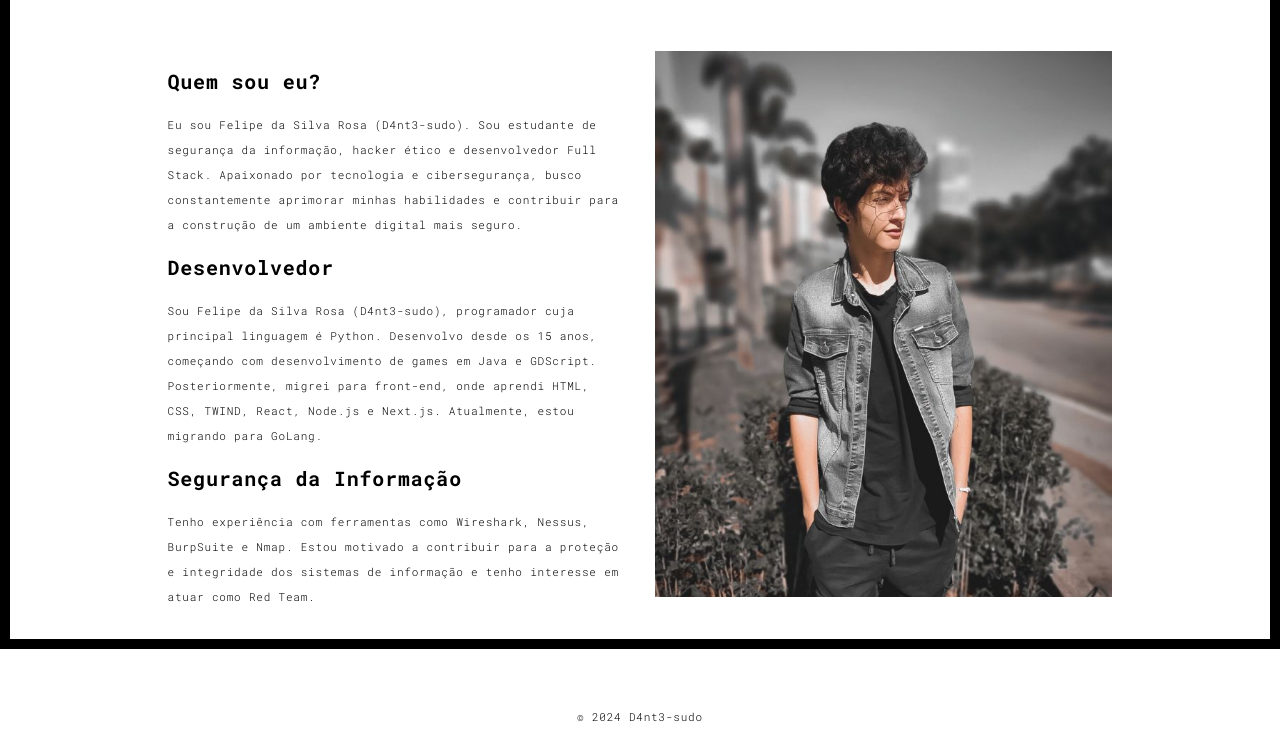
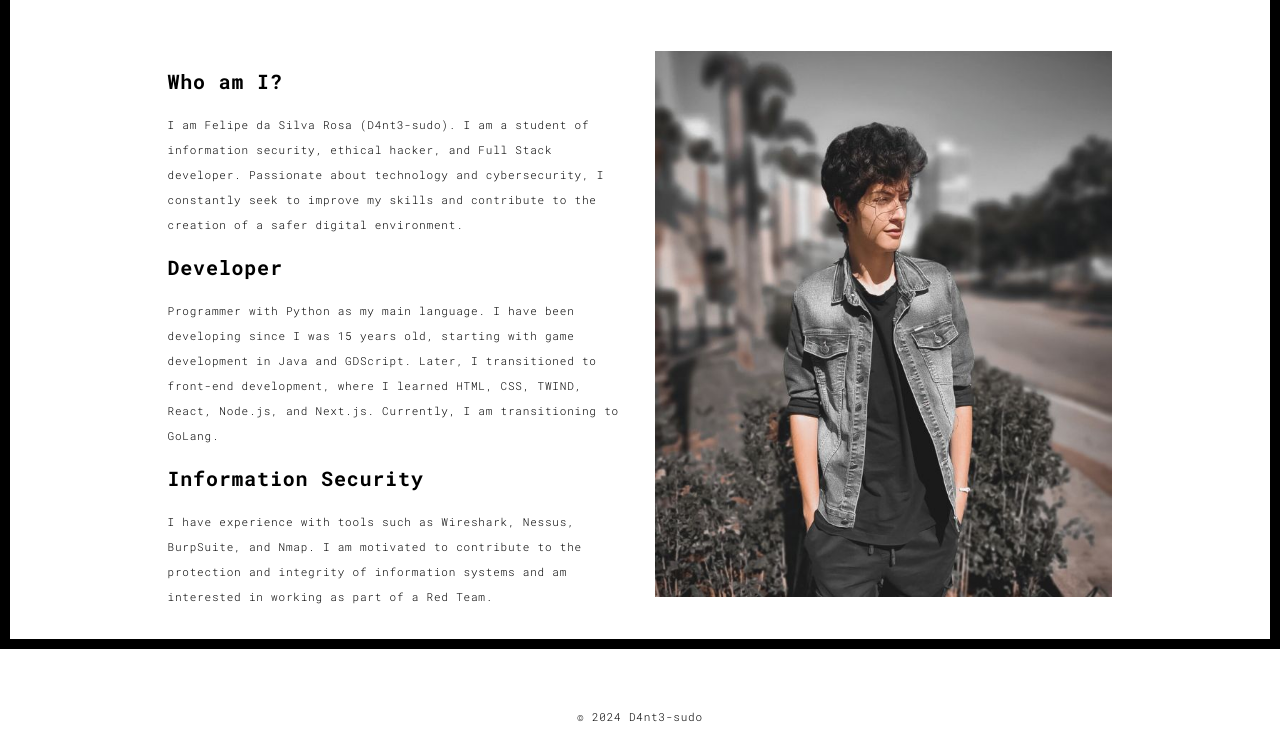
Before and after one commit to D3stX/D3stX.github.io, a plain HTML site: page about.html in a window 1280 px wide. Shown: the part 151-905 px from the top of the page. Drawn offline with Linux system fonts and the light colour scheme.

Commit message:
Update about.html

```diff
--- a/about.html
+++ b/about.html
@@ -63,18 +63,13 @@
             <div class="col-md-10 col-md-offset-1">
               <div class="row">
                 <div class="col-xs-12 col-md-6">
-                  <h3>Quem sou eu?</h3>
-                  <p>Eu sou Felipe da Silva Rosa (D4nt3-sudo). Sou estudante de segurança da informação, hacker ético e desenvolvedor Full
-                  Stack. Apaixonado por tecnologia e cibersegurança, busco constantemente aprimorar minhas habilidades e contribuir para
-                  a construção de um ambiente digital mais seguro.</p>
-                  <h3>Desenvolvedor </h3>
-                  <p>Sou Felipe da Silva Rosa (D4nt3-sudo), programador cuja principal linguagem é Python. Desenvolvo desde os 15 anos,
-                  começando com desenvolvimento de games em Java e GDScript. Posteriormente, migrei para front-end, onde aprendi HTML,
-                  CSS, TWIND, React, Node.js e Next.js. Atualmente, estou migrando para GoLang.
-                  <h3>Segurança da Informação</h3>
+                  <h3>Who am I?</h3>
+                  <p>I am Felipe da Silva Rosa (D4nt3-sudo). I am a student of information security, ethical hacker, and Full Stack developer. Passionate about technology and cybersecurity, I constantly seek to improve my skills and contribute to the creation of a safer digital environment.</p>
+                  <h3>Developer </h3>
+                  <p>Programmer with Python as my main language. I have been developing since I was 15 years old, starting with game development in Java and GDScript. Later, I transitioned to front-end development, where I learned HTML, CSS, TWIND, React, Node.js, and Next.js. Currently, I am transitioning to GoLang.
+                  <h3>Information Security</h3>
                   <p>
-                  Tenho experiência com ferramentas como Wireshark, Nessus, BurpSuite e Nmap. Estou motivado a contribuir para a proteção
-                  e integridade dos sistemas de informação e tenho interesse em atuar como Red Team.</p>
+                  I have experience with tools such as Wireshark, Nessus, BurpSuite, and Nmap. I am motivated to contribute to the protection and integrity of information systems and am interested in working as part of a Red Team.</p>
                 </div>
                 <div class="col-xs-12 col-md-6">
                   <img src="./assets/images/profil.jpg" class="img-responsive" alt="">
```
